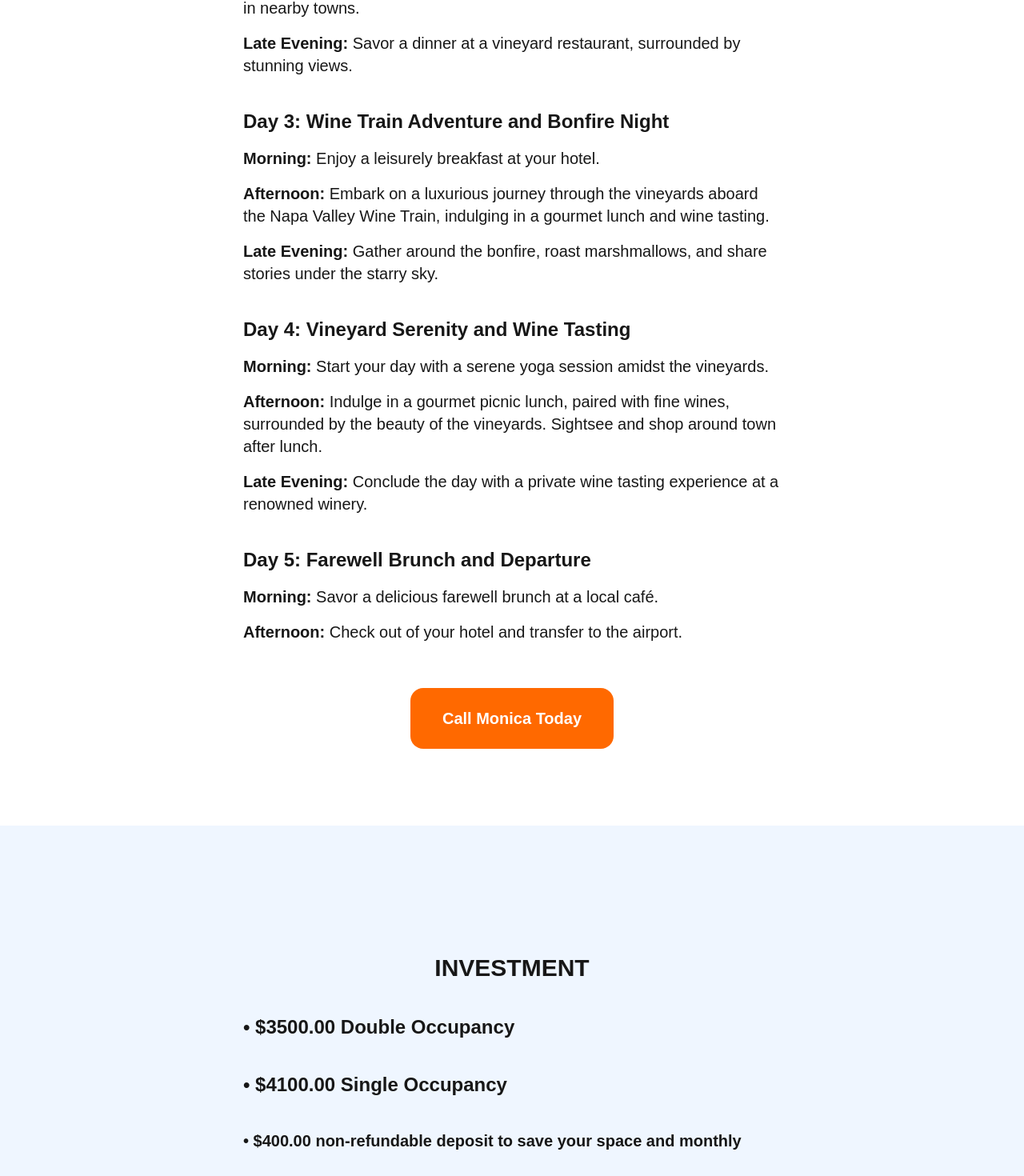
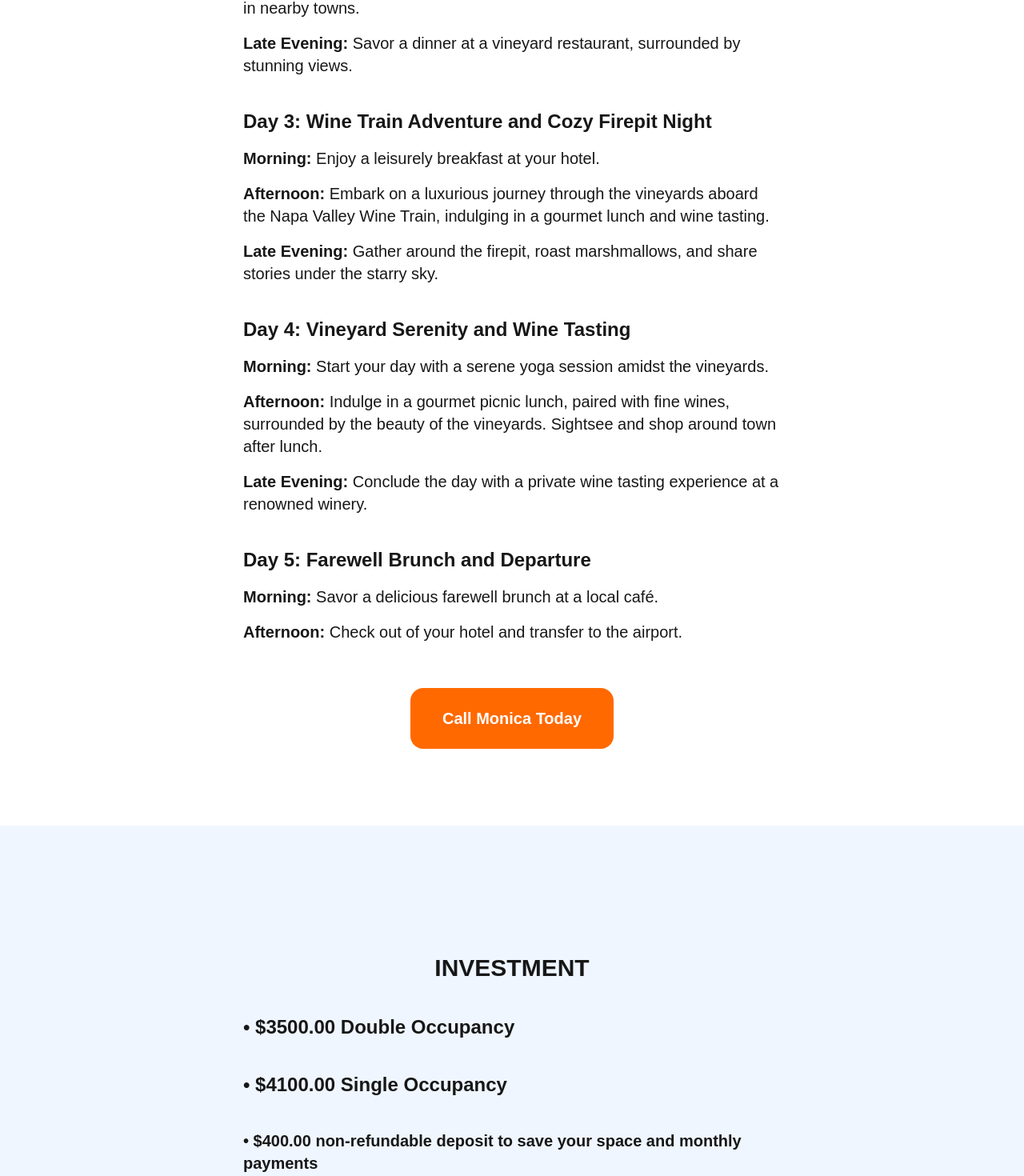
Before and after one commit to kgb4000/culturedtravelgroup, a Next.js app: page / in a window 1280 px wide. Shown: the part 2720-4190 px from the top of the page at 80% size. Built offline with nearby package versions, Linux system fonts and the light colour scheme.

Commit message:
Changed some spelling errors.

```diff
--- a/app/page.js
+++ b/app/page.js
@@ -112,7 +112,7 @@ export default function Home() {
             </div>
             <div className=" max-w-2xl mx-auto mb-10">
               <h3 className="text-2xl font-bold">
-                Day 3: Wine Train Adventure and Bonfire Night
+                Day 3: Wine Train Adventure and Cozy Firepit Night
               </h3>
               <ul>
                 <li className="lg:text-xl my-4">
@@ -126,7 +126,7 @@ export default function Home() {
                 </li>
                 <li className="lg:text-xl my-4">
                   <span className="font-bold">Late Evening:</span> Gather around
-                  the bonfire, roast marshmallows, and share stories under the
+                  the firepit, roast marshmallows, and share stories under the
                   starry sky.
                 </li>
               </ul>
@@ -191,6 +191,7 @@ export default function Home() {
               </p>
               <p className="text-xl font-bold mb-10">
                 • $400.00 non-refundable deposit to save your space and monthly
+                payments
               </p>
             </div>
             <Button
@@ -269,7 +270,7 @@ export default function Home() {
             </h2>
             <div className=" max-w-2xl mx-auto my-10">
               <div>
-                <h3 className="text-2xl font-bold">• Airfaire</h3>
+                <h3 className="text-2xl font-bold">• Airfare:</h3>
                 <p className="lg:text-xl my-4 pl-4">
                   Flights to and from San Francisco International Airport.
                 </p>
```
